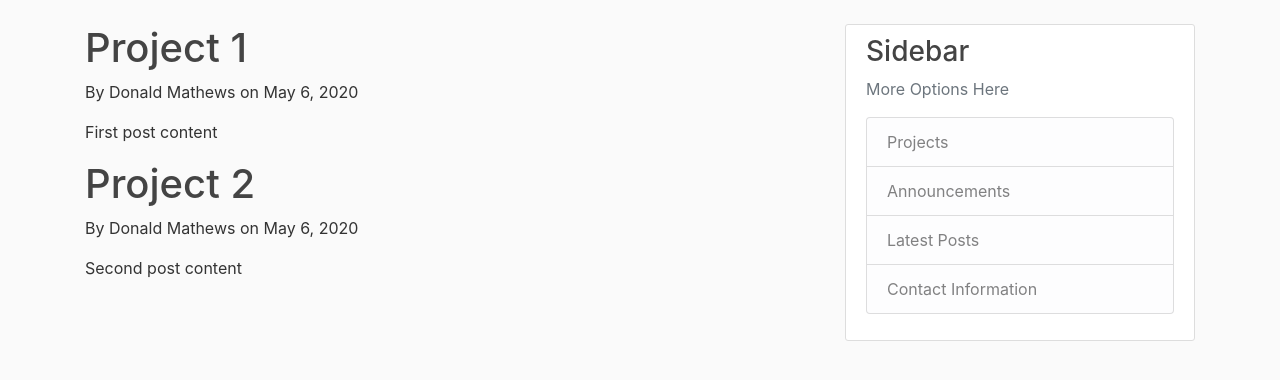
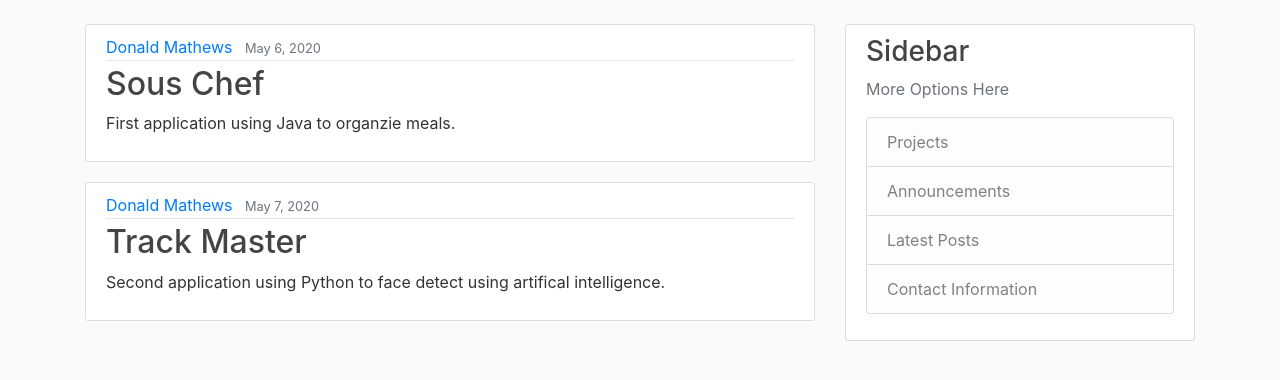
Before and after one commit to mathews1193/Personal-Website, a Flask app: page /projects in a window 1280 px wide. Shown: the part 56-436 px from the top of the page. Run offline with Flask 2, Linux system fonts and the light colour scheme; some libraries are stand-ins or nearby versions.

Commit message:
Fixed Post Design

```diff
--- a/app.py
+++ b/app.py
@@ -4,15 +4,15 @@ app = Flask(__name__)
 posts = [
     {
         'author': 'Donald Mathews',
-        'title': 'Project 1 ',
-        'content': 'First post content',
+        'title': 'Sous Chef ',
+        'content': 'First application using Java to organzie meals.',
         'date_posted': 'May 6, 2020'
     },
     {
         'author': 'Donald Mathews',
-        'title': 'Project 2 ',
-        'content': 'Second post content',
-        'date_posted': 'May 6, 2020'
+        'title': 'Track Master ',
+        'content': 'Second application using Python to face detect using artifical intelligence.',
+        'date_posted': 'May 7, 2020'
     }
 
 ]
--- a/templates/home.html
+++ b/templates/home.html
@@ -1,5 +1,4 @@
 {% extends "layout.html" %}
 <title>Home</title>
 {% block content %}
-    <h1>Home Page</h1>
 {% endblock content %}
--- a/templates/projects.html
+++ b/templates/projects.html
@@ -2,8 +2,15 @@
 <title> Projects</title>
 {% block content %}
     {% for post in posts %} <!-- for loop usesd to access data in a post and display it-->
-        <h1> {{post.title}} </h1>
-        <p> By {{post.author}} on {{post.date_posted}}</p>
-        <p>{{post.content}}</p>
+        <article class="media content-section">
+            <div class="media-body">
+            <div class="article-metadata">
+                <a class="mr-2" href="#">{{ post.author }}</a>
+                <small class="text-muted">{{ post.date_posted }}</small>
+            </div>
+            <h2><a class="article-title" href="#">{{ post.title }}</a></h2>
+            <p class="article-content">{{ post.content }}</p>
+            </div>
+        </article>
     {% endfor %} <!-- no more data in post to access-->
 {% endblock content %}
```
